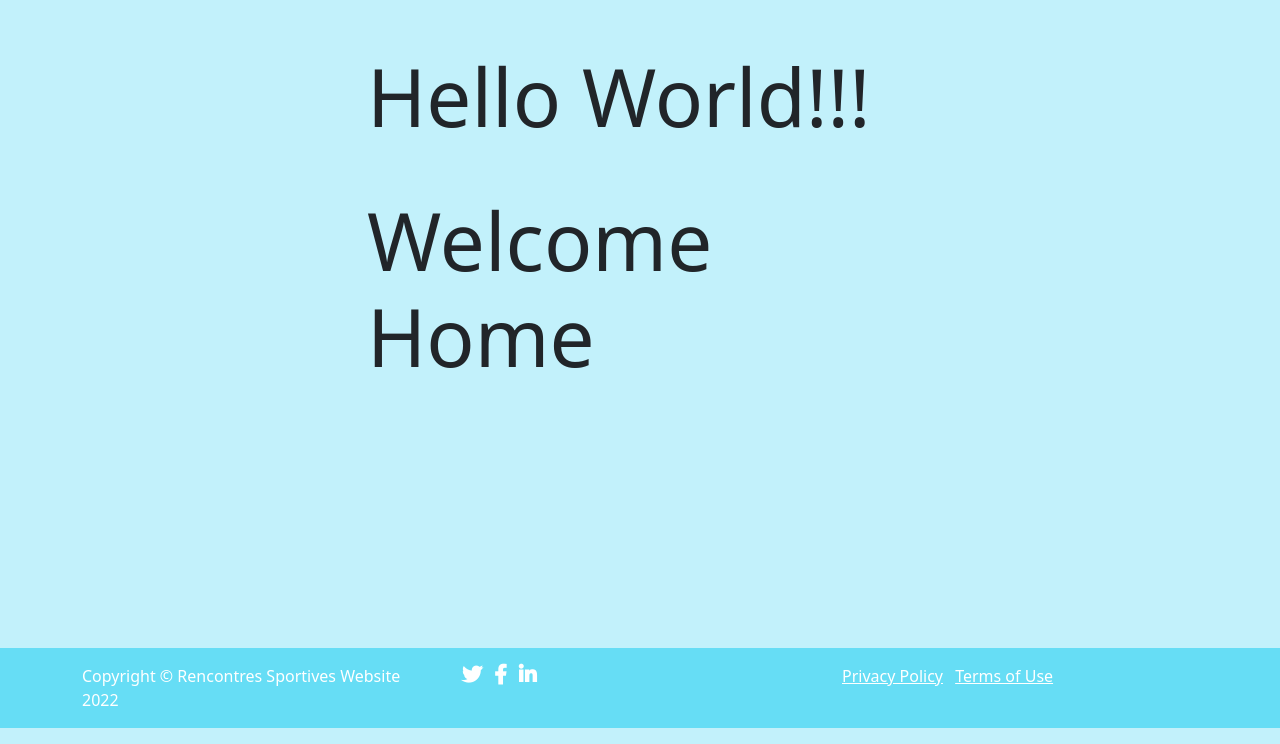
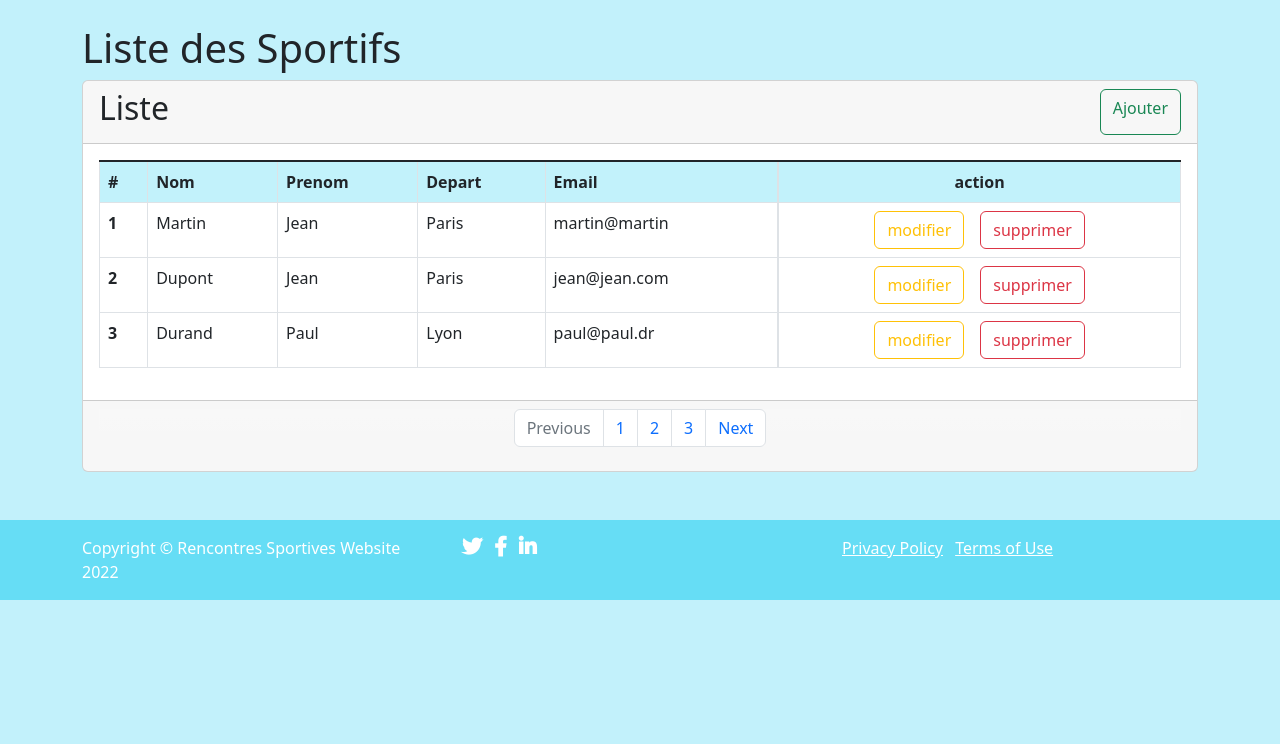
Before and after one commit to ermix3/rencontres-sportives, a PHP site: page / in a window 1280 px wide. Shown: the part 56-800 px from the top of the page. Run offline with PHP 8.4, Linux system fonts and the light colour scheme; data comes from the database, SQL or seed files in the repository; some libraries are stand-ins or nearby versions.

Commit message:
add file .ignore

```diff
--- a/index.php
+++ b/index.php
@@ -1,14 +1,81 @@
+<?php
+require_once 'db/db.php';
+$error=null;
+try {
+    if(isset($pdo)){
+        $personnes=$pdo->query('SELECT * FROM personne')->fetchAll();
+    }
+}catch(PDOException $e){
+    $error=$e->getMessage();
+}
+?>
 <!--header-->
 <?php $root='./';require_once 'inc/header.php' ?>
-    <!--content-->
-    <div class="container" style="min-height: 75vh;">
-        <div class="row">
-            <div class="col-6 mx-auto">
-                <h1 class="display-1 my-5">Hello World!!!</h1>
-                <h1 class="display-1 my-5">Welcome Home</h1>
+
+<!--content-->
+<div class="container">
+    <?php if($error):?>
+        <div class="alert alert-danger">
+            <?=$error?>
+        </div>
+    <?php else: ?>
+        <h1 class="mt-4">Liste des Sportifs</h1>
+        <div class="card ">
+            <div class="card-header d-flex justify-content-between ">
+                <h2>Liste</h2>
+                <a href="#">
+                    <a href="ajout.php" role="button" class="btn btn-outline-success">Ajouter</a>
+                </a>
+            </div>
+            <div class="card-body">
+                <div class="table-responsive-md">
+                    <table class="table table-bordered table-hover">
+                        <thead class="table-group-divider ">
+                        <tr class=" bg-info bg-opacity-25 text-opacity-100">
+                            <th scope="col">#</th>
+                            <th scope="col">Nom</th>
+                            <th scope="col">Prenom</th>
+                            <th scope="col">Depart</th>
+                            <th scope="col">Email</th>
+                            <th scope="col" class="d-flex justify-content-center">action</th>
+                        </tr>
+                        </thead>
+                        <tbody>
+                        <?php foreach ($personnes as $personne):?>
+                            <tr>
+                                <th scope="row"><?=$personne->id?></th>
+                                <td><?=$personne->nom?></td>
+                                <td><?=$personne->prenom?></td>
+                                <td><?=$personne->depart?></td>
+                                <td><?=$personne->email?></td>
+                                <td class="d-flex justify-content-center">
+                                    <a href="crud/modifierC.php?id=<?=$personne->id?>" class="btn btn-outline-warning me-3">modifier</a>
+                                    <a href="crud/supprimer.php?id=<?=$personne->id?>" class="btn btn-outline-danger" onclick="return confirm('Delete this?');">supprimer</a>
+                                </td>
+                            </tr>
+                        <?php endforeach ?>
+                        </tbody>
+                    </table>
+                </div>
+            </div>
+            <div class="card-footer">
+                <nav aria-label="Page navigation example">
+                    <ul class="pagination  bg-gradient justify-content-center">
+                        <li class="page-item disabled">
+                            <a class="page-link">Previous</a>
+                        </li>
+                        <li class="page-item"><a class="page-link" href="#">1</a></li>
+                        <li class="page-item"><a class="page-link" href="#">2</a></li>
+                        <li class="page-item"><a class="page-link" href="#">3</a></li>
+                        <li class="page-item">
+                            <a class="page-link" href="#">Next</a>
+                        </li>
+                    </ul>
+                </nav>
             </div>
         </div>
-    </div>
+    <?php endif ?>
+</div>
 
 <!--footer-->
 <?php require_once 'inc/footer.php' ?>
```
Also changed, not shown: 1 other file.
